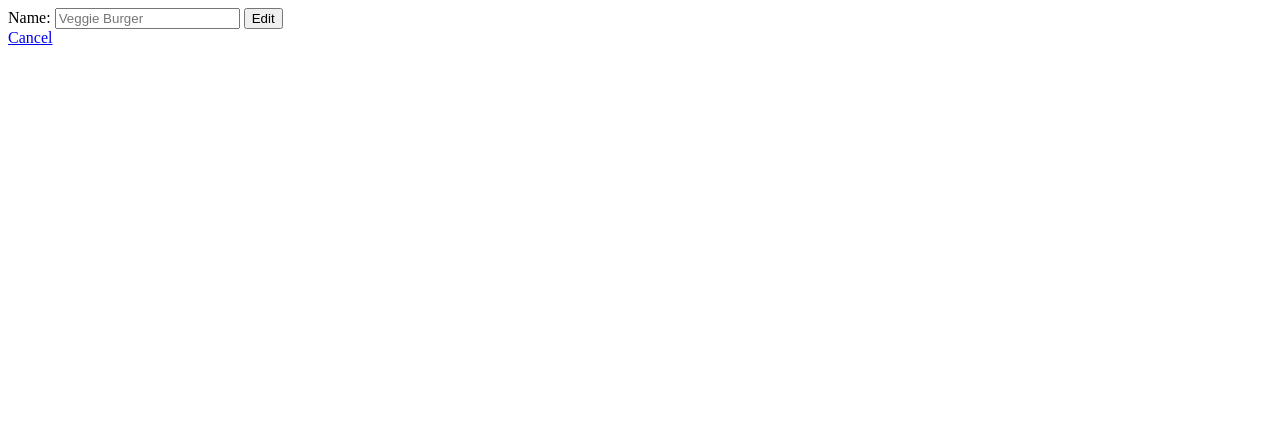
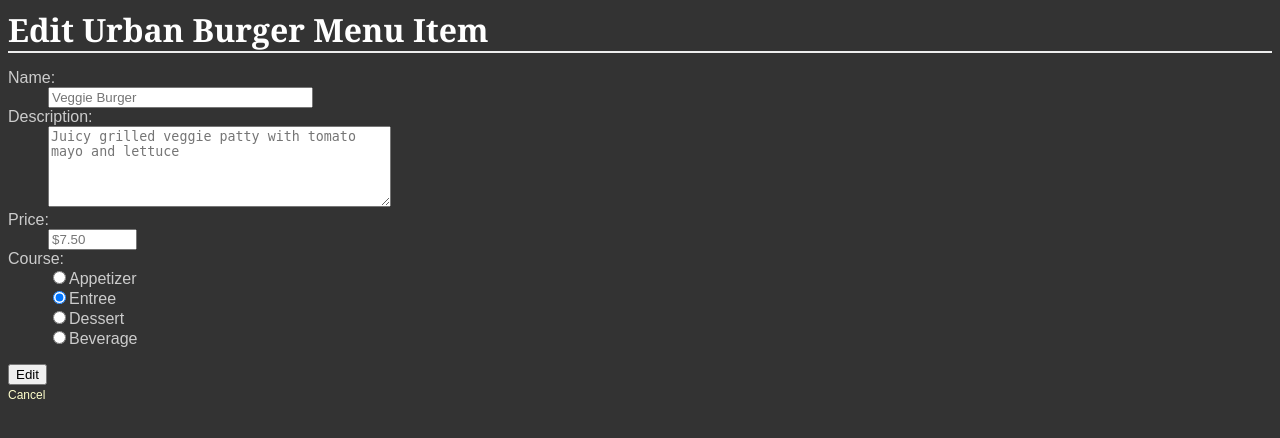
Before and after one commit to Anas-95/flask, a Flask app: page /restaurantMenu/1/1/update in a window 1280 px wide. Shown: the top 438 px of the page. Run offline with Flask 2, Linux system fonts and the light colour scheme.

Commit message:
Add features

```diff
--- a/main.py
+++ b/main.py
@@ -18,8 +18,47 @@
     return "Hello"
 
 
+@app.route('/restaurantMenu/read')
+def read():
+    restaurants = session.query(Restaurant).all()
+    return render_template("/read.html", restaurants=restaurants)
+
+
+@app.route('/restaurantMenu/<int:restaurant_id>/read')
+def read_restaurant(restaurant_id):
+    restaurant = session.query(Restaurant).filter_by(id=restaurant_id).one()
+    items = session.query(MenuItem).filter_by(restaurant_id=restaurant_id)
+    return render_template("/restaurant/read.html", restaurant=restaurant, items=items)
+
+
+@app.route('/restaurantMenu/<int:restaurant_id>/update')
+def update_restaurant(restaurant_id):
+    restaurant = session.query(Restaurant).filter_by(id=restaurant_id).one()
+
+    if request.method == 'POST':
+        session.add(restaurant)
+        session.commit()
+        flash("restaurant edited!")
+        return redirect(url_for('read_restaurant', restaurant_id=restaurant_id))
+    else:
+        return render_template("/restaurant/update.html", restaurant=restaurant)
+
+
+@app.route('/restaurantMenu/<int:restaurant_id>/delete')
+def delete_restaurant(restaurant_id):
+    restaurant = session.query(Restaurant).filter_by(id=restaurant_id).one()
+
+    if request.method == 'POST':
+        session.delete(restaurant)
+        session.commit()
+        flash("restaurant deleted!")
+        return redirect(url_for('read_restaurant', restaurant_id=restaurant_id))
+    else:
+        return render_template("/restaurant/delete.html", restaurant=restaurant)
+
+
 @app.route('/restaurantMenu/<int:restaurant_id>/create', methods=['GET', 'POST'])
-def create(restaurant_id):
+def create_item(restaurant_id):
     restaurant = session.query(Restaurant).filter_by(id=restaurant_id).one()
 
     if request.method == 'POST':
@@ -32,27 +71,19 @@
         return render_template("/restaurant/menu/create.html", restaurant=restaurant)
 
 
-@app.route('/restaurantMenu/<int:restaurant_id>/<int:item_id>/read')
-def read(restaurant_id, item_id):
-    restaurant = session.query(Restaurant).filter_by(id=restaurant_id).one()
-    item = session.query(MenuItem).filter_by(id=item_id).one()
-    return render_template("/restaurant/menu/read.html", restaurant=restaurant, item=item)
-
-
-@app.route('/restaurantMenu/<int:restaurant_id>/read')
-def read_restaurant(restaurant_id):
-    restaurant = session.query(Restaurant).filter_by(id=restaurant_id).one()
-    items = session.query(MenuItem).filter_by(restaurant_id=restaurant_id)
-    return render_template("/restaurant/read.html", restaurant=restaurant, items=items)
+# @app.route('/restaurantMenu/<int:restaurant_id>/<int:item_id>/read')
+# def read_item(restaurant_id, item_id):
+#     restaurant = session.query(Restaurant).filter_by(id=restaurant_id).one()
+#     item = session.query(MenuItem).filter_by(id=item_id).one()
+#     return render_template("/restaurant/menu/read.html", restaurant=restaurant, item=item)
 
 
 @app.route('/restaurantMenu/<int:restaurant_id>/<int:item_id>/update', methods=['GET', 'POST'])
-def update(restaurant_id, item_id):
+def update_item(restaurant_id, item_id):
     restaurant = session.query(Restaurant).filter_by(id=restaurant_id).one()
     item = session.query(MenuItem).filter_by(id=item_id).one()
 
     if request.method == 'POST':
-        item.name = request.form['name']
         session.add(item)
         session.commit()
         flash("menu item edited!")
@@ -62,7 +93,7 @@
 
 
 @app.route('/restaurantMenu/<int:restaurant_id>/<int:item_id>/delete', methods=['GET', 'POST'])
-def delete(restaurant_id, item_id):
+def delete_item(restaurant_id, item_id):
     restaurant = session.query(Restaurant).filter_by(id=restaurant_id).one()
     item = session.query(MenuItem).filter_by(id=item_id).one()
 
--- /dev/null
+++ b/static/styles.css
@@ -0,0 +1,73 @@
+body {
+    font-family: sans-serif;
+    background-color: #333333
+}
+
+h1,
+h2,
+h3,
+h4 {
+    color: #ffffff;
+}
+
+h1,
+h2 {
+    font-family: 'georgia', serif;
+    margin: 0;
+}
+
+h1 {
+    border-bottom: 2px solid #eee;
+}
+
+h2 {
+    font-size: 1.2em;
+}
+
+p,
+dd,
+dt {
+    color: #cccccc;
+}
+
+a {
+    text-decoration: none;
+    color: #ffffcc;
+    font-size: .75em;
+}
+
+.pane {
+    position: absolute;
+    left: 25%;
+    border: 2px solid;
+    border-radius: 25px;
+    padding: 5px;
+    margin: 5px;
+    border-color: #999999;
+    background-color: #333333
+}
+
+.header {
+    left: 50%;
+    text-align: center;
+}
+
+.name {
+    width: 50%;
+    display: inline-block;
+    float: left;
+}
+
+.description {}
+
+.price {
+    text-align: right;
+    width: 50%;
+    float: right;
+}
+
+.editdeletepane {}
+
+.flash {
+    background: #cee5f5;
+}
--- a/templates/restaurant/menu/delete.html
+++ b/templates/restaurant/menu/delete.html
@@ -2,10 +2,13 @@
 <html lang="en">
 <head>
     <meta charset="UTF-8">
+
     <title>Delete {{restaurant.name}} Item</title>
+
+    <link rel=stylesheet type=text/css href="{{ url_for('static', filename='styles.css') }}">
 </head>
 <body>
-    <form action="{{ url_for('delete', restaurant_id=restaurant.id, item_id=item.id) }}" method="post">
+    <form action="{{ url_for('delete_item', restaurant_id=restaurant.id, item_id=item.id) }}" method="post">
         <label for="name">Name: </label>
         <p id="name">{{item.name}}</p>
         <input type="submit" value="Delete">
--- a/templates/restaurant/menu/update.html
+++ b/templates/restaurant/menu/update.html
@@ -2,14 +2,52 @@
 <html lang="en">
 <head>
     <meta charset="UTF-8">
-    <title>Edit {{restaurant.name}} Item</title>
+
+    <title>Edit {{restaurant.name}} Menu Item</title>
+
+    <link rel=stylesheet type=text/css href="{{ url_for('static', filename='styles.css') }}">
 </head>
 <body>
-    <form action="{{ url_for('update', restaurant_id=restaurant.id, item_id=item.id) }}" method="post">
-        <label for="name">Name: </label>
-        <input type="text" name="name" id="name" placeholder="{{item.name}}">
+    <h1> Edit {{restaurant.name}} Menu Item </h1>
+
+    <form action="{{ url_for('update_item', restaurant_id=restaurant.id, item_id=item.id) }}" method="post">
+        <dl>
+            <dt>Name:</dt>
+                <dd><input type='text' size='30' name='name' placeholder='{{ item.name }}'></dd>
+            <dt>Description:</dt>
+                <dd><textarea name='description' rows='5' cols='40' placeholder='{{ item.description }}'></textarea></dd>
+            <dt>Price:</dt>
+                <dd><input type='text' size='8' name='price' placeholder='{{ item.price }}'></dd>
+            <dt>Course:</dt>
+
+            {% if item.course == 'Appetizier' %}
+                <dd><input type='radio' name='course' value='Appetizer'checked >Appetizer</dd>
+            {% else %}
+                <dd><input type='radio' name='course' value='Appetizer' >Appetizer</dd>
+            {% endif %}
+
+            {% if item.course == 'Entree' %}
+                <dd><input type='radio' name='course' value='Entree' checked>Entree</dd>
+            {% else %}
+                <dd><input type='radio' name='course' value='Entree'>Entree</dd>
+            {% endif %}
+
+            {% if item.course == 'Dessert'%}
+                <dd><input type='radio' name='course' value='Dessert'checked >Dessert</dd>
+            {% else %}
+                <dd><input type='radio' name='course' value='Dessert'>Dessert</dd>
+
+            {% endif %}
+
+            {% if item.course =='Beverage' %}
+                <dd><input type='radio' name='course' value='Beverage'checked >Beverage</dd>
+            {% else %}
+                <dd><input type='radio' name='course' value='Beverage'>Beverage</dd>
+            {% endif %}
+        </dl>
         <input type="submit" value="Edit">
     </form>
+
     <a href="{{ url_for('read_restaurant', restaurant_id=restaurant.id) }}">Cancel</a>
 </body>
 </html>
```
Also changed, not shown: templates/read.html (added, +18 -0 lines), templates/restaurant/create.html (deleted, +0 -9 lines), templates/restaurant/delete.html (+10 -1 lines), templates/restaurant/menu/create.html (+23 -5 lines), templates/restaurant/menu/read.html (deleted, +0 -9 lines), templates/restaurant/read.html (+21 -8 lines), templates/restaurant/update.html (+11 -1 lines), restaurantmenu.db (deleted), 1 other file.
